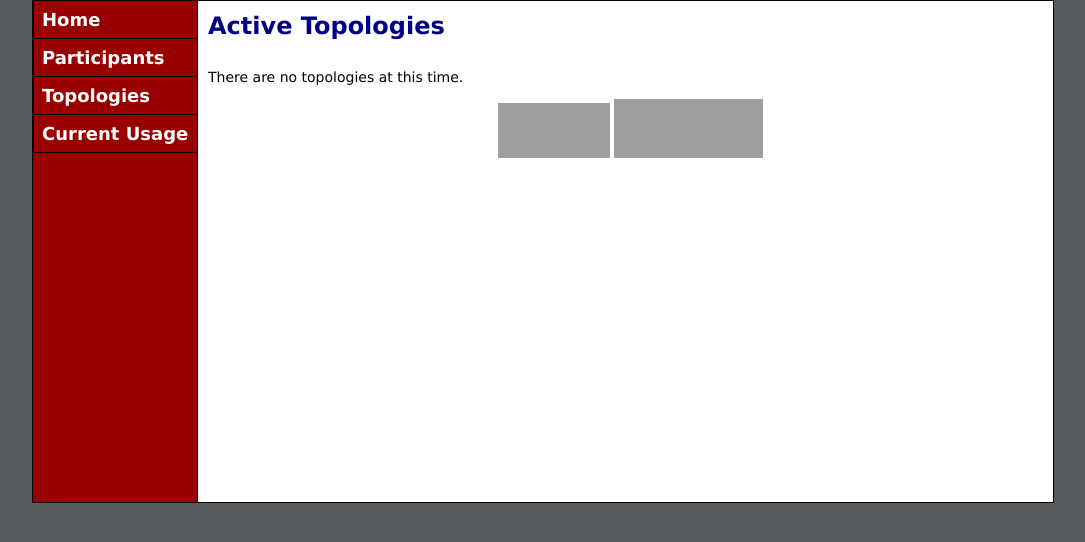
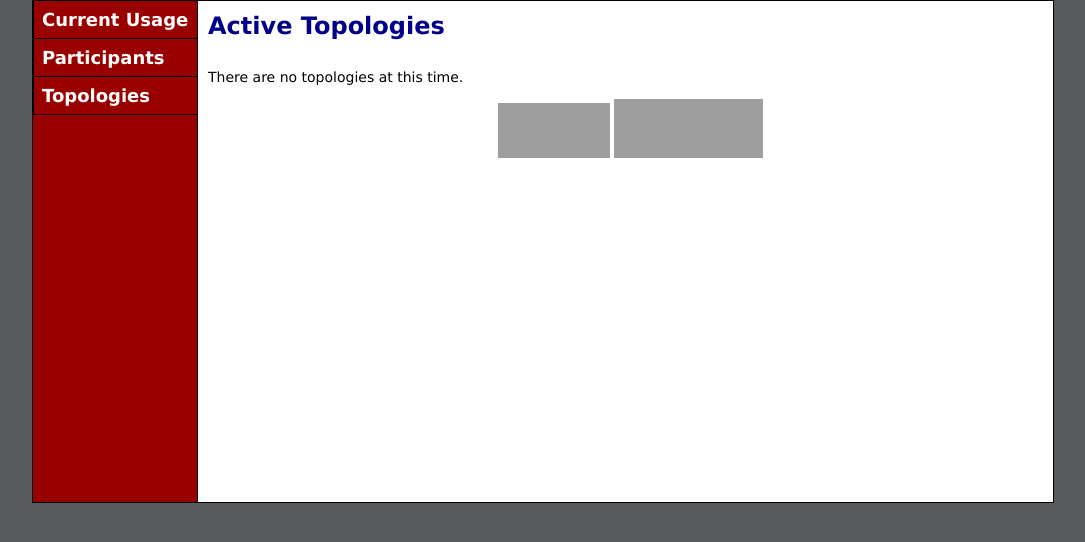
Before and after one commit to dound/vns, a Django app: template web/templates/vns/topologies.html in a window 1280 px wide. Shown: the part 63-605 px from the top of the page, without its empty margins (97-1182 px from the left). Run offline with Django 3.2, Linux system fonts and the light colour scheme; the template is opened without the code that fills it, so the values that code supplies are empty; parts of the project's set-up code (start-up, migrations or seed data) failed here and were passed over; grey boxes are pictures that could not be loaded.

Commit message:
remove 'Home' link, abc order the others (no home yet)

```diff
--- a/web/templates/base.html
+++ b/web/templates/base.html
@@ -18,16 +18,13 @@
         <div id="sidebar">
             <table><tbody>
               <tr>
-                 <td><a href="/">Home</a></td>
+                 <td><a href="/summary/">Current Usage</a></td>
               </tr>
               <tr>
                  <td><a href="/organizations/">Participants</a></td>
               </tr>
               <tr>
                  <td><a href="/topologies/">Topologies</a></td>
-              </tr>
-              <tr>
-                 <td><a href="/summary/">Current Usage</a></td>
               </tr>
               {% if user.is_authenticated %}
               <tr>
```
